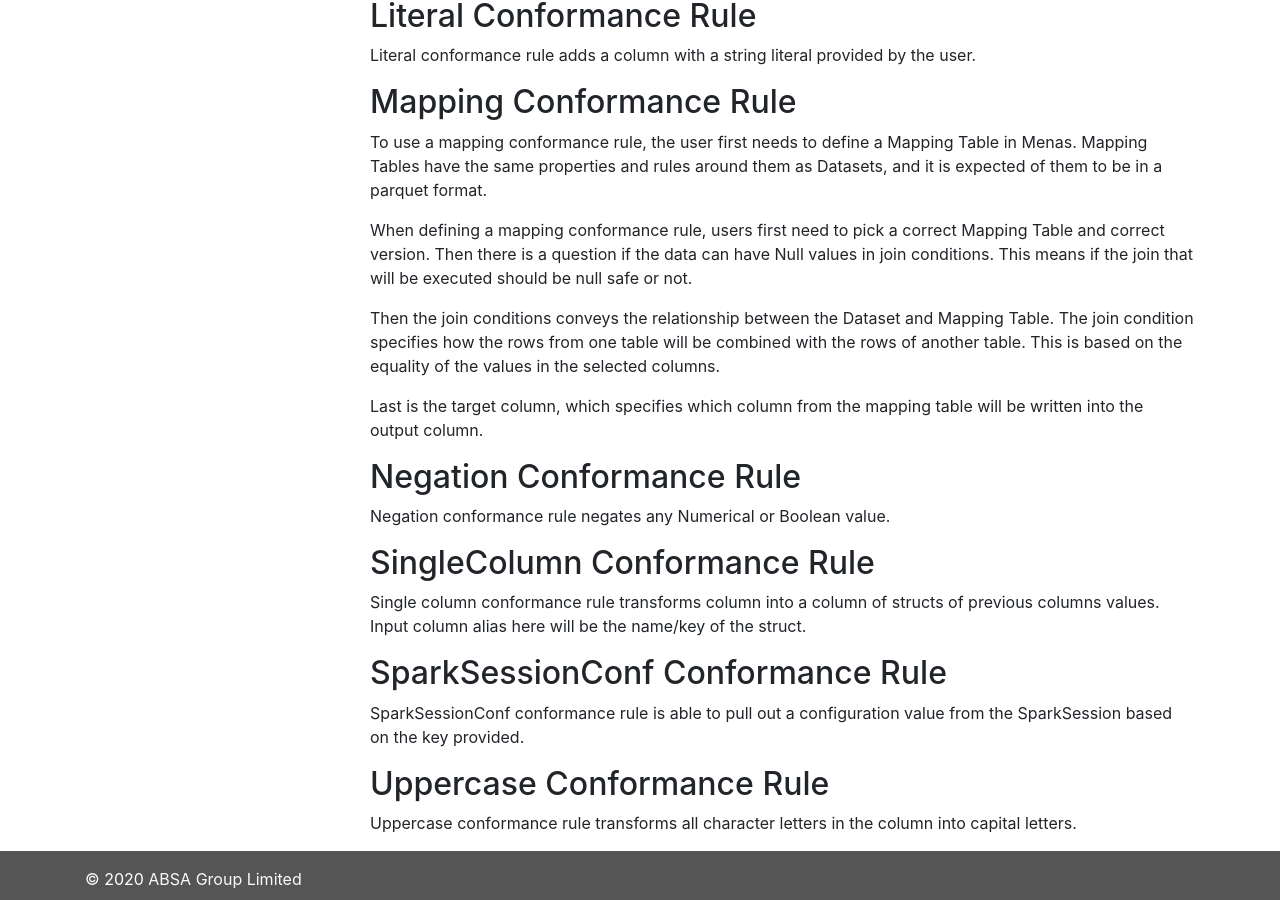
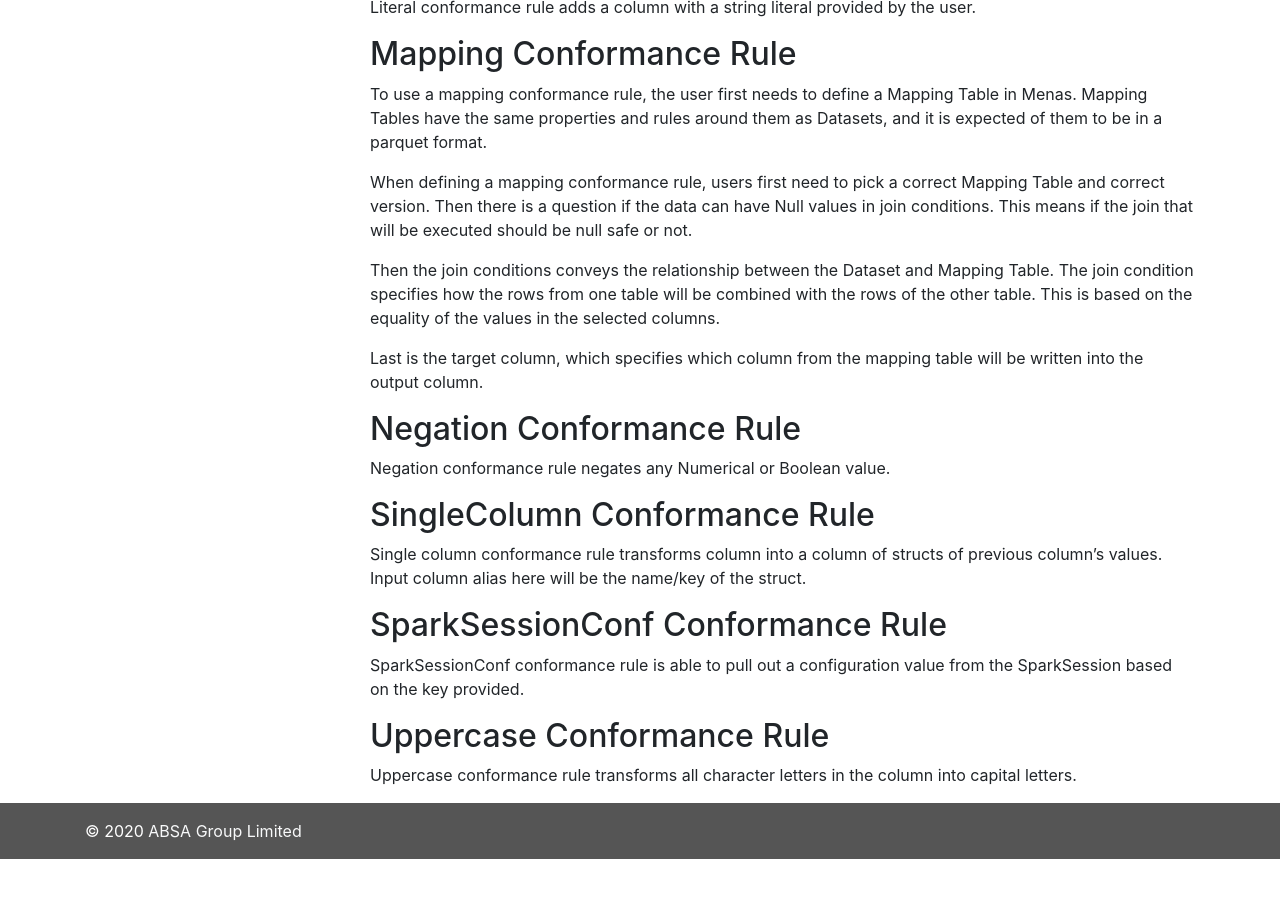
Before and after one commit to AbsaOSS/enceladus, a Jekyll site: the page built from _docs/2.0.0/usage/menas-conformance-rules.md, in a window 1280 px wide and 900 px high, scrolled down 1811 px. Built offline with Jekyll 4.4.1, drawn with Linux system fonts in a browser that asks for light colours; nearby versions of some CDN libraries; after the commit the page ends 2670 px from its top, so only the background shows below that; some of the changed text lies outside the part shown.

Commit message:
#622 Apply comments

```diff
--- a/_docs/2.0.0/usage/menas-conformance-rules.md
+++ b/_docs/2.0.0/usage/menas-conformance-rules.md
@@ -26,7 +26,7 @@
 
 ## Intro
 
-Conformance Rules are a way for the user to enhance the data. Every conformance rule has an output column and an option for running a control measure. Output column defines the name of the output column into which the rule will output. Control measure check will run an Atum control measure check as in previous stages as defined in controls of `_INFO` file.
+Conformance Rules are a way for the user to enhance the data. Every conformance rule has an output column and an option for running a control measure. Output column text field defines the name of the column into which the rule will output the result into. Control measure check will run an Atum control measure check as in previous stages as defined in controls of `_INFO` file.
 
 Every column also has one or more input columns.
 
@@ -74,7 +74,7 @@
 
 When defining a mapping conformance rule, users first need to pick a correct Mapping Table and correct version. Then there is a question if the data can have Null values in join conditions. This means if the join that will be executed should be null safe or not.
 
-Then the join conditions conveys the relationship between the Dataset and Mapping Table. The join condition specifies how the rows from one table will be combined with the rows of another table. This is based on the equality of the values in the selected columns.
+Then the join conditions conveys the relationship between the Dataset and Mapping Table. The join condition specifies how the rows from one table will be combined with the rows of the other table. This is based on the equality of the values in the selected columns.
 
 Last is the target column, which specifies which column from the mapping table will be written into the output column.
 
@@ -84,7 +84,7 @@
 
 ## SingleColumn Conformance Rule
 
-Single column conformance rule transforms column into a column of structs of previous columns values. Input column alias here will be the name/key of the struct.
+Single column conformance rule transforms column into a column of structs of previous column's values. Input column alias here will be the name/key of the struct.
 
 ## SparkSessionConf Conformance Rule
 
```
Also changed, not shown: other parts of _docs/2.0.0/usage/menas-conformance-rules.md (+1 -1 lines).
